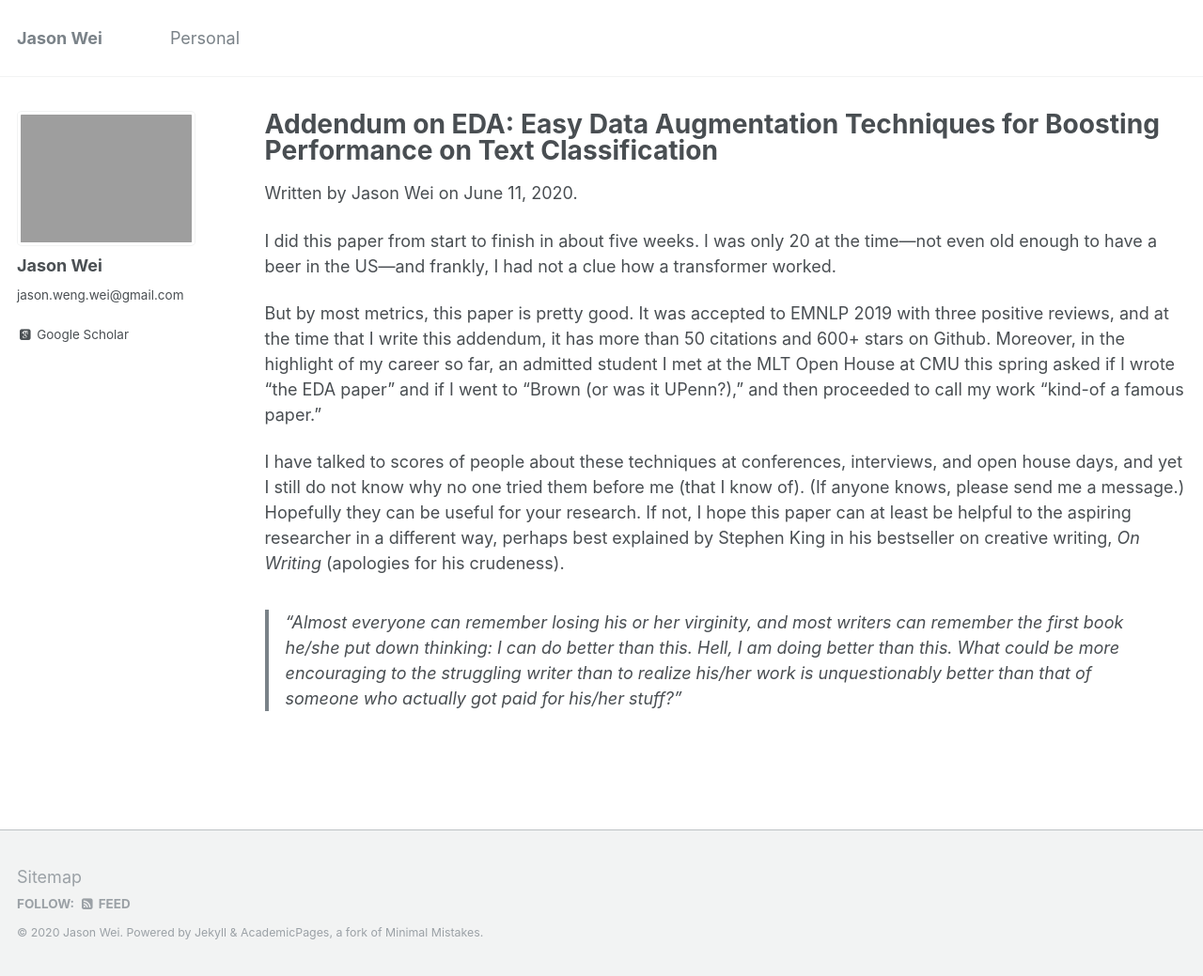
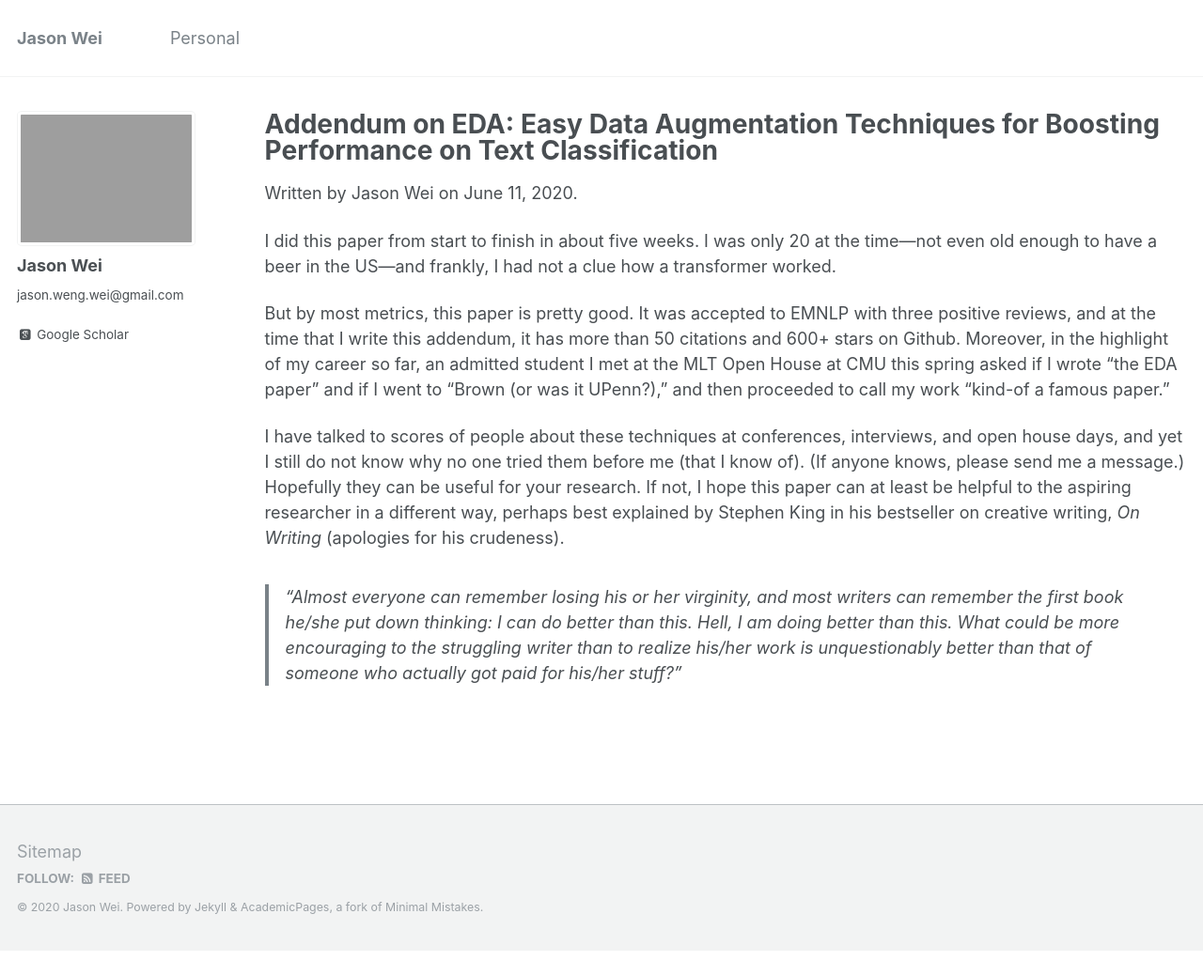
Before and after one commit to jasonwei20/jasonwei20.github.io, a Jekyll site: the page built from _pages/eda.md, in a window 1280 px wide. Shown: the whole page at 94% size. Built offline with Jekyll 4.4.1, drawn with Linux system fonts in a browser that asks for light colours; some web fonts are replaced; after the commit the page ends 1012 px from its top, so only the background shows below that.

```diff
--- a/_pages/eda.md
+++ b/_pages/eda.md
@@ -13,7 +13,7 @@ I did this paper from start to finish in about five weeks.
 I was only 20 at the time&mdash;not even old enough to have a beer in the US&mdash;and frankly, I had not a clue how a transformer worked.
 
 But by most metrics, this paper is pretty good.
-It was accepted to EMNLP 2019 with three positive reviews, and at the time that I write this addendum, it has more than 50 citations and 600+ stars on Github.
+It was accepted to EMNLP with three positive reviews, and at the time that I write this addendum, it has more than 50 citations and 600+ stars on Github.
 Moreover, in the highlight of my career so far, an admitted student I met at the MLT Open House at CMU this spring asked if I wrote "the EDA paper" and if I went to "Brown (or was it UPenn?)," and then proceeded to call my work "kind-of a famous paper."
 
 I have talked to scores of people about these techniques at conferences, interviews, and open house days, and yet I still do not know why no one tried them before me (that I know of).
```
Also changed, not shown: _pages/about.md (+1 -0 lines).
